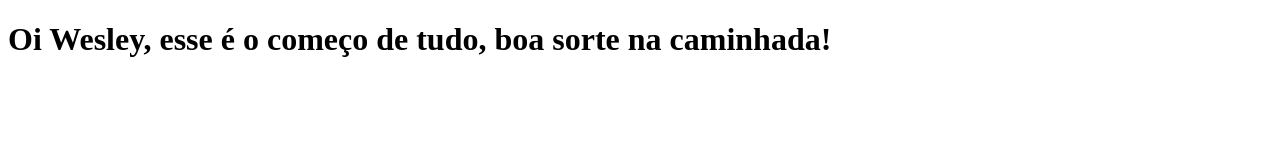
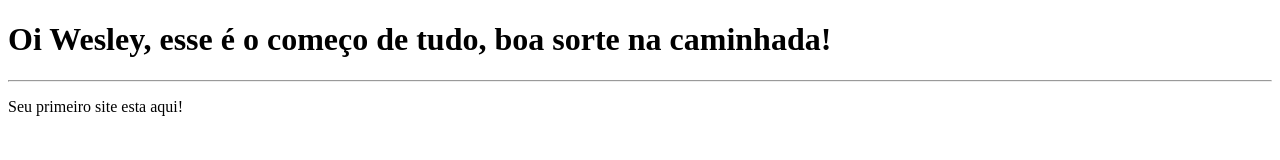
Before and after one commit to WesleyFilhoDev/Aula-01, a plain HTML site: page index.html in a window 1280 px wide. Drawn offline with Linux system fonts and the light colour scheme.

Commit message:
mudança

```diff
--- a/index.html
+++ b/index.html
@@ -7,5 +7,7 @@
 </head>
 <body>
     <h1>Oi Wesley, esse é o começo de tudo, boa sorte na caminhada!</h1>
+    <hr>
+    <p>Seu primeiro site esta aqui!</p>
 </body>
 </html>
```
